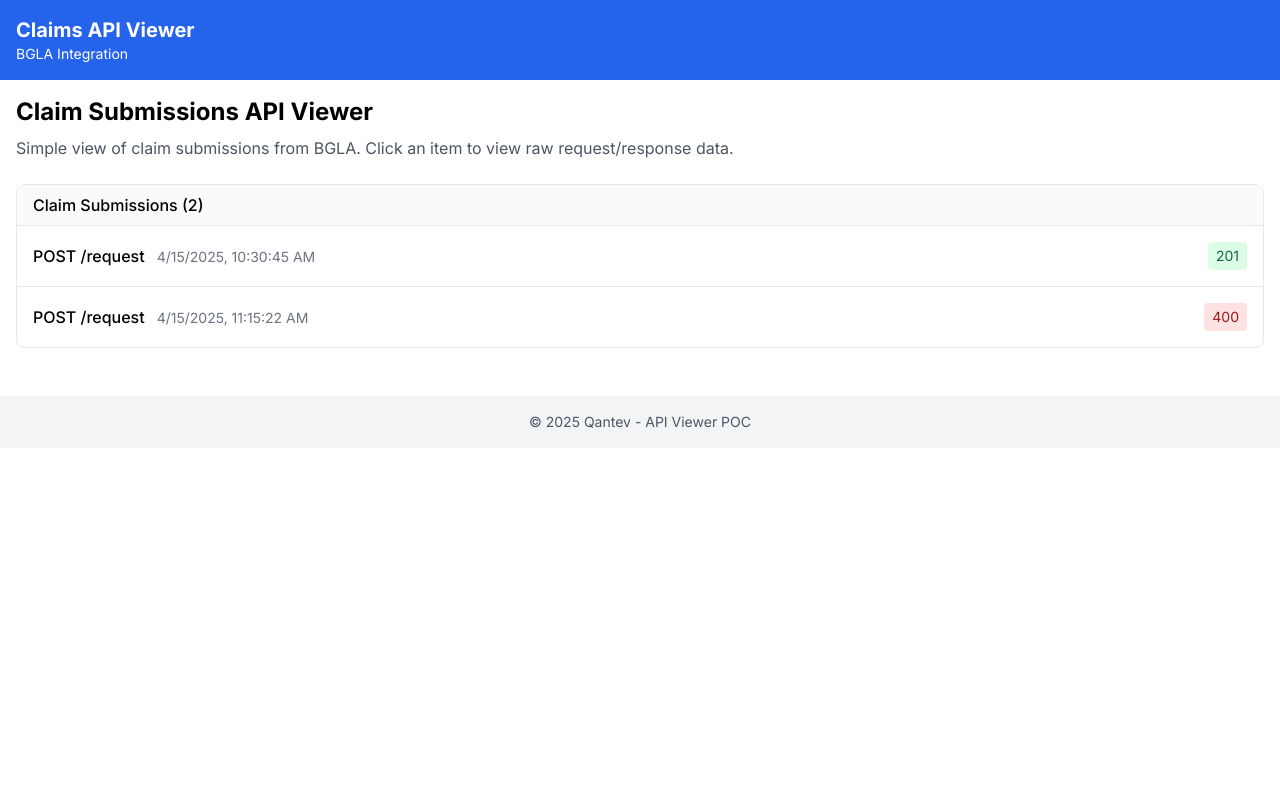
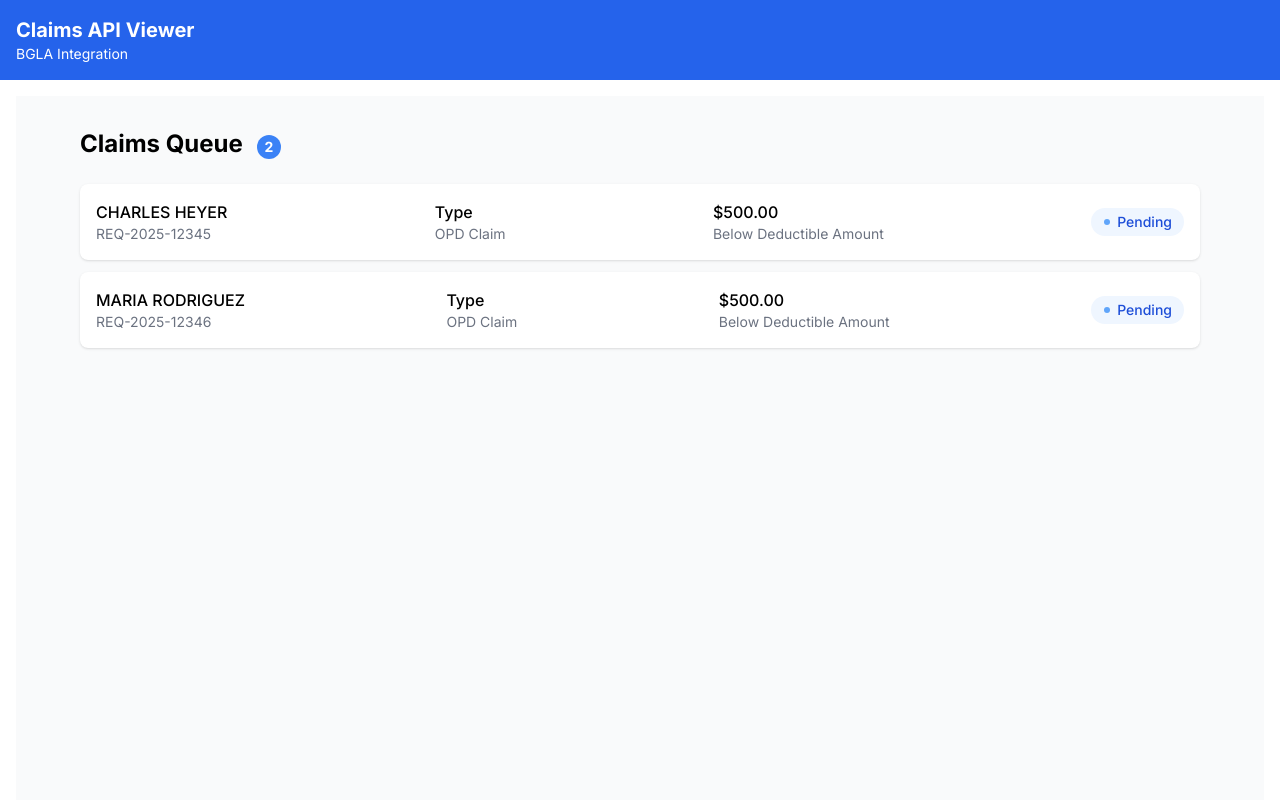
Before and after one commit to nikhil-samuel/api-viewer-poc, a Next.js app: page / in a window 1280 px wide. Shown: the top 800 px of the page. Built offline with nearby package versions, Linux system fonts and the light colour scheme.

Commit message:
Update page to match design reference

```diff
--- a/src/app/page.js
+++ b/src/app/page.js
@@ -5,13 +5,13 @@ import { sampleRequests } from '../mockData/sampleRequests';
 
 export default function Home() {
   const [requests, setRequests] = useState([]);
+  const [loading, setLoading] = useState(true);
   const [expandedId, setExpandedId] = useState(null);
-  const [loading, setLoading] = useState(true);
 
   useEffect(() => {
     // Simulate loading data from API
+    // Only use POST /request claims for simplicity
     setTimeout(() => {
-      // Filter to only show claim submissions (POST /request)
       const claimRequests = sampleRequests.filter(req =>
         req.method === 'POST' && req.endpoint === '/request');
       setRequests(claimRequests);
@@ -23,82 +23,68 @@ export default function Home() {
     setExpandedId(expandedId === id ? null : id);
   };
 
-  // Format timestamp for display
-  const formatTimestamp = (timestamp) => {
-    const date = new Date(timestamp);
-    return date.toLocaleString();
-  };
-
   return (
-    <div>
-      <h1 className="text-2xl font-bold mb-2">Claim Submissions API Viewer</h1>
-      <p className="text-gray-600 mb-6">
-        Simple view of claim submissions from BGLA. Click an item to view raw request/response data.
-      </p>
+    <div className="min-h-screen bg-gray-50">
+      <div className="max-w-6xl mx-auto pt-8 pb-16 px-4">
+        <h1 className="text-2xl font-bold mb-6">Claims Queue <span className="inline-block bg-blue-500 text-white text-sm rounded-full px-2 py-0.5 ml-2">{requests.length}</span></h1>
 
         {loading ? (
           <div className="text-center py-10">
-          <p>Loading...</p>
+            <div className="inline-block animate-spin h-8 w-8 text-blue-500 border-4 border-blue-500 border-t-transparent rounded-full"></div>
+            <p className="mt-2 text-gray-600">Loading claims...</p>
           </div>
         ) : (
-        <div className="border rounded-lg">
-          <div className="bg-gray-50 px-4 py-2 border-b">
-            <h2 className="font-medium">Claim Submissions ({requests.length})</h2>
+          <div className="space-y-3">
+            {requests.map((claim) => (
+              <div key={claim.id} className="bg-white rounded-lg shadow">
+                <div
+                  className="flex flex-col md:flex-row md:items-center justify-between p-4 cursor-pointer"
+                  onClick={() => toggleExpand(claim.id)}
+                >
+                  <div className="mb-2 md:mb-0">
+                    <div className="font-medium">{claim.request.request.custom_fields?.bank_account?.holder || 'Unknown'}</div>
+                    <div className="text-sm text-gray-500">{claim.request.request_id}</div>
                   </div>
 
-          <ul className="divide-y divide-gray-200">
-            {requests.map((request) => (
-              <li
-                key={request.id}
-                className={`p-4 ${expandedId === request.id ? 'bg-blue-50' : 'hover:bg-gray-50'} cursor-pointer`}
-                onClick={() => toggleExpand(request.id)}
-              >
-                <div className="flex justify-between items-center">
-                  <div>
-                    <span className="font-medium">POST /request</span>
-                    <span className="ml-3 text-sm text-gray-500">{formatTimestamp(request.timestamp)}</span>
-                  </div>
-                  <span className={`px-2 py-1 text-sm rounded ${
-                    request.statusCode >= 200 && request.statusCode < 300 ? 'bg-green-100 text-green-800' : 'bg-red-100 text-red-800'
-                  }`}>
-                    {request.statusCode}
-                  </span>
+                  <div className="mb-2 md:mb-0">
+                    <div className="font-medium">Type</div>
+                    <div className="text-sm text-gray-500">{claim.request.request_type === 'reimbursement' ? 'OPD Claim' : claim.request.request_type}</div>
                   </div>
 
-                {expandedId === request.id && (
-                  <div className="mt-4">
-                    <div className="mb-4">
-                      <h3 className="text-sm font-medium mb-2">Request:</h3>
-                      <pre className="bg-gray-50 p-3 rounded overflow-auto text-xs">{JSON.stringify(request.request, null, 2)}</pre>
+                  <div className="mb-2 md:mb-0">
+                    <div className="font-medium">${parseFloat(claim.request.request.custom_fields?.invoice_amount || '500.00').toFixed(2)}</div>
+                    <div className="text-sm text-gray-500">Below Deductible Amount</div>
                   </div>
 
                   <div>
-                      <h3 className="text-sm font-medium mb-2">Response:</h3>
-                      <pre className="bg-gray-50 p-3 rounded overflow-auto text-xs">{JSON.stringify(request.response, null, 2)}</pre>
+                    <span className="inline-flex items-center px-3 py-1 rounded-full text-sm font-medium bg-blue-50 text-blue-700">
+                      <svg className="mr-1.5 h-2 w-2 text-blue-400" fill="currentColor" viewBox="0 0 8 8">
+                        <circle cx="4" cy="4" r="3" />
+                      </svg>
+                      Pending
+                    </span>
+                  </div>
                 </div>
 
-                    {request.request?.documents && request.request.documents.length > 0 && (
-                      <div className="mt-4">
-                        <h3 className="text-sm font-medium mb-2">Documents:</h3>
-                        <div className="bg-gray-50 p-3 rounded text-xs">
-                          <p>{request.request.documents.length} document(s) attached</p>
-                          <p className="text-gray-500 italic">Document content not displayed</p>
+                {expandedId === claim.id && (
+                  <div className="border-t border-gray-200 p-4">
+                    <div className="grid grid-cols-1 md:grid-cols-2 gap-4">
+                      <div>
+                        <h3 className="text-lg font-medium mb-2">Request</h3>
+                        <pre className="bg-gray-50 p-3 rounded text-xs overflow-auto max-h-96">{JSON.stringify(claim.request, null, 2)}</pre>
+                      </div>
+                      <div>
+                        <h3 className="text-lg font-medium mb-2">Response</h3>
+                        <pre className="bg-gray-50 p-3 rounded text-xs overflow-auto max-h-96">{JSON.stringify(claim.response, null, 2)}</pre>
+                      </div>
                     </div>
                   </div>
                 )}
               </div>
-                )}
-              </li>
             ))}
-
-            {requests.length === 0 && (
-              <li className="p-4 text-center text-gray-500">
-                No claim submissions found
-              </li>
-            )}
-          </ul>
           </div>
         )}
       </div>
+    </div>
   );
 }
```
Lines whose indentation alone changed are shown as unchanged.
